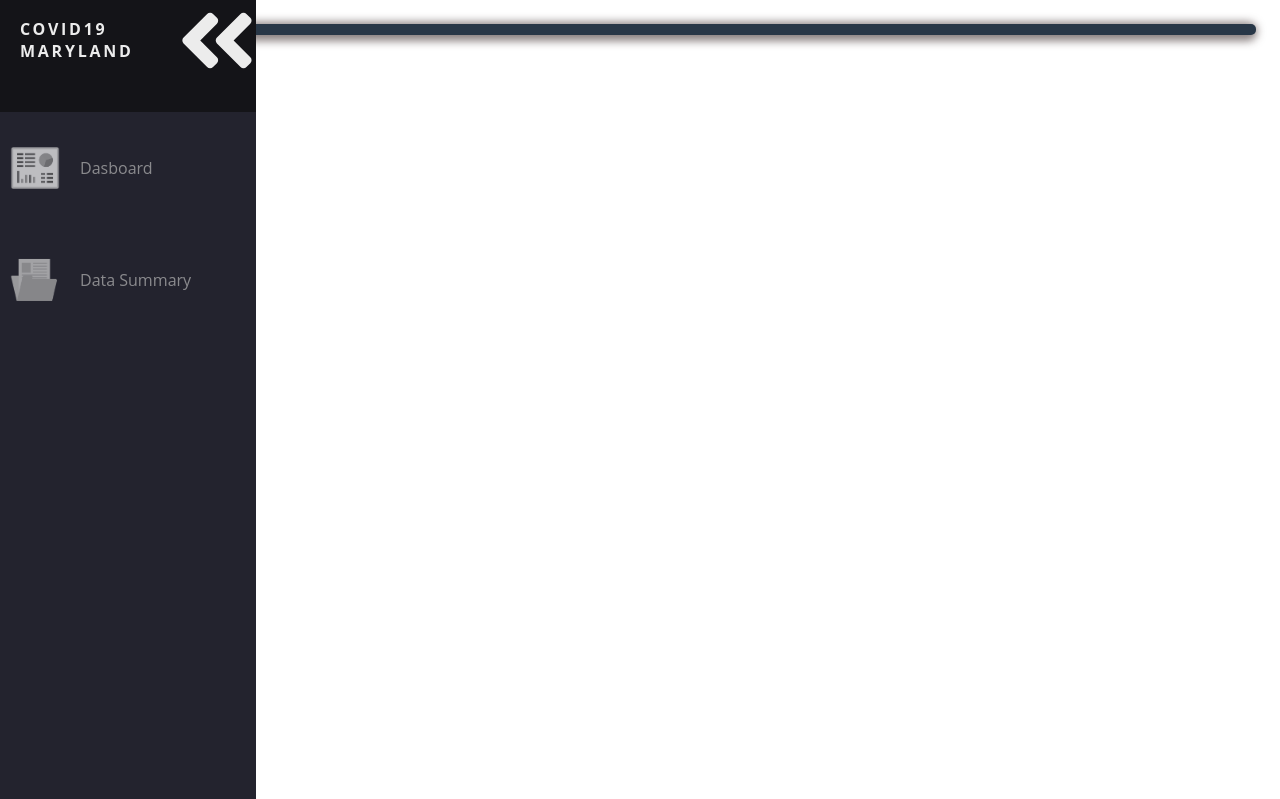
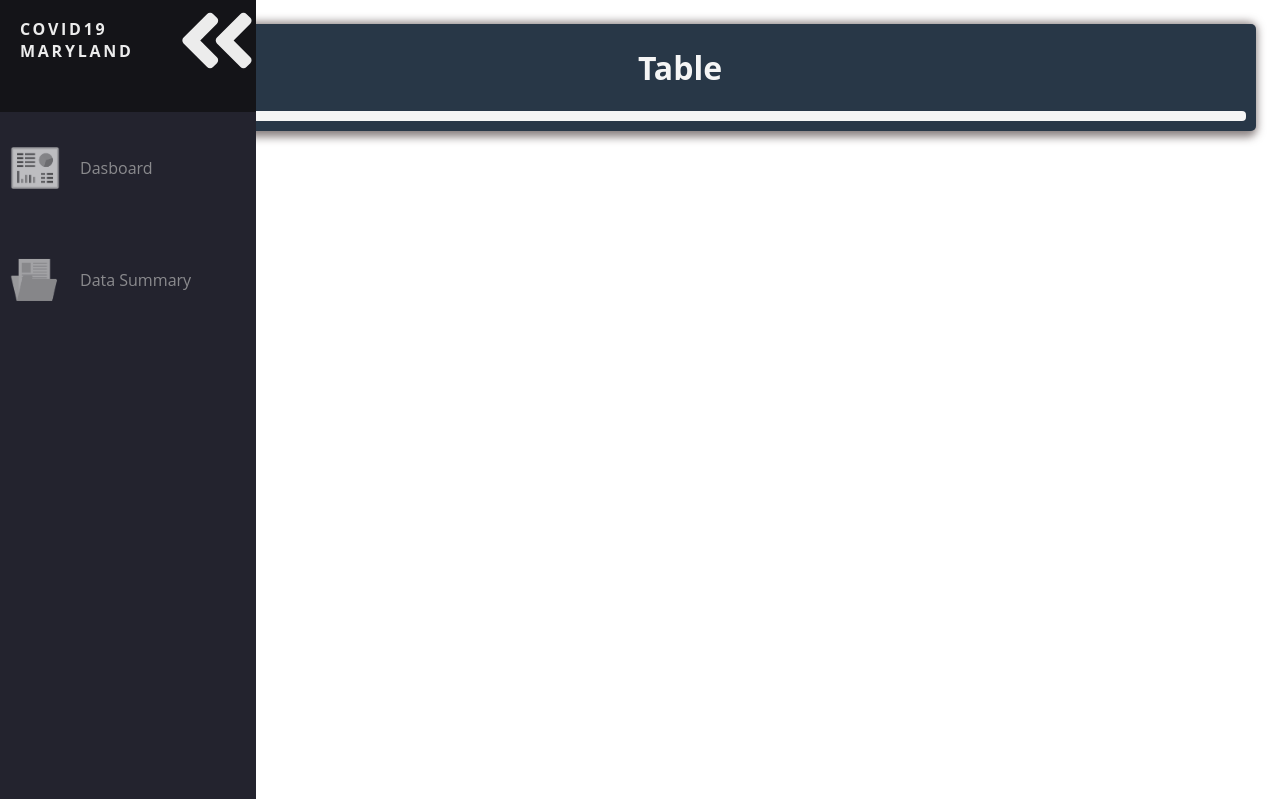
Before and after one commit to crogar/Vaccination-Distribution-Effects-on-Infection-Rates-in-Maryland, a Flask app: template templates/tables.html in a window 1280 px wide. Shown: the top 799 px of the page. Run offline with Flask 2, Linux system fonts and the light colour scheme; the template is opened without the code that fills it, so the values that code supplies are empty; some libraries are stand-ins or nearby versions.

Commit message:
Update tables.html

```diff
--- a/templates/tables.html
+++ b/templates/tables.html
@@ -62,7 +62,10 @@
   </nav>
   <main>
     <div class="container">
-
+      <div class="box-header">
+          <h1 class="table_name">Table</h1>
+      </div>
+      <div class="col"></div>
     </div>
     <div class="filler"></div>
   </main>
```
